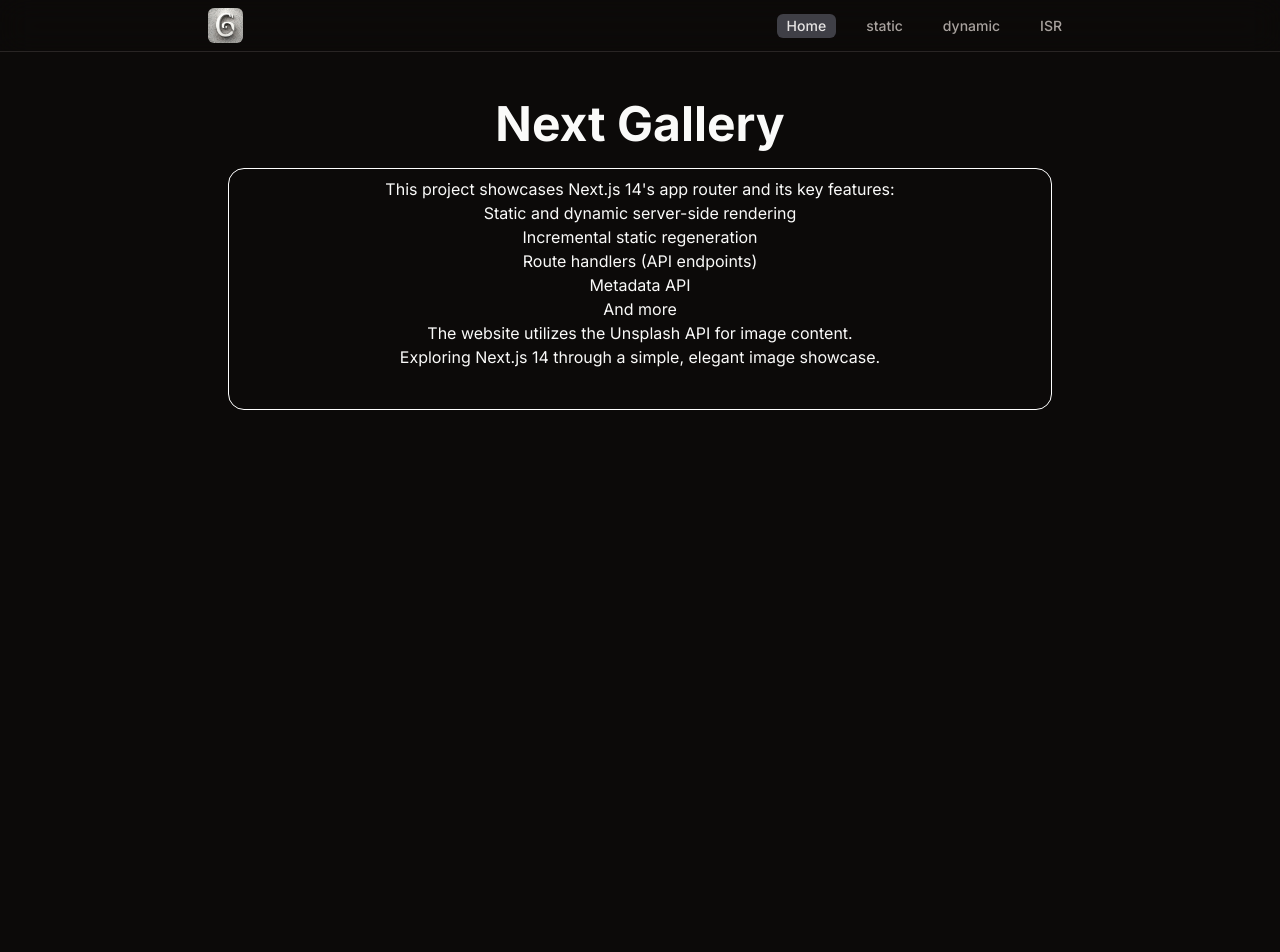
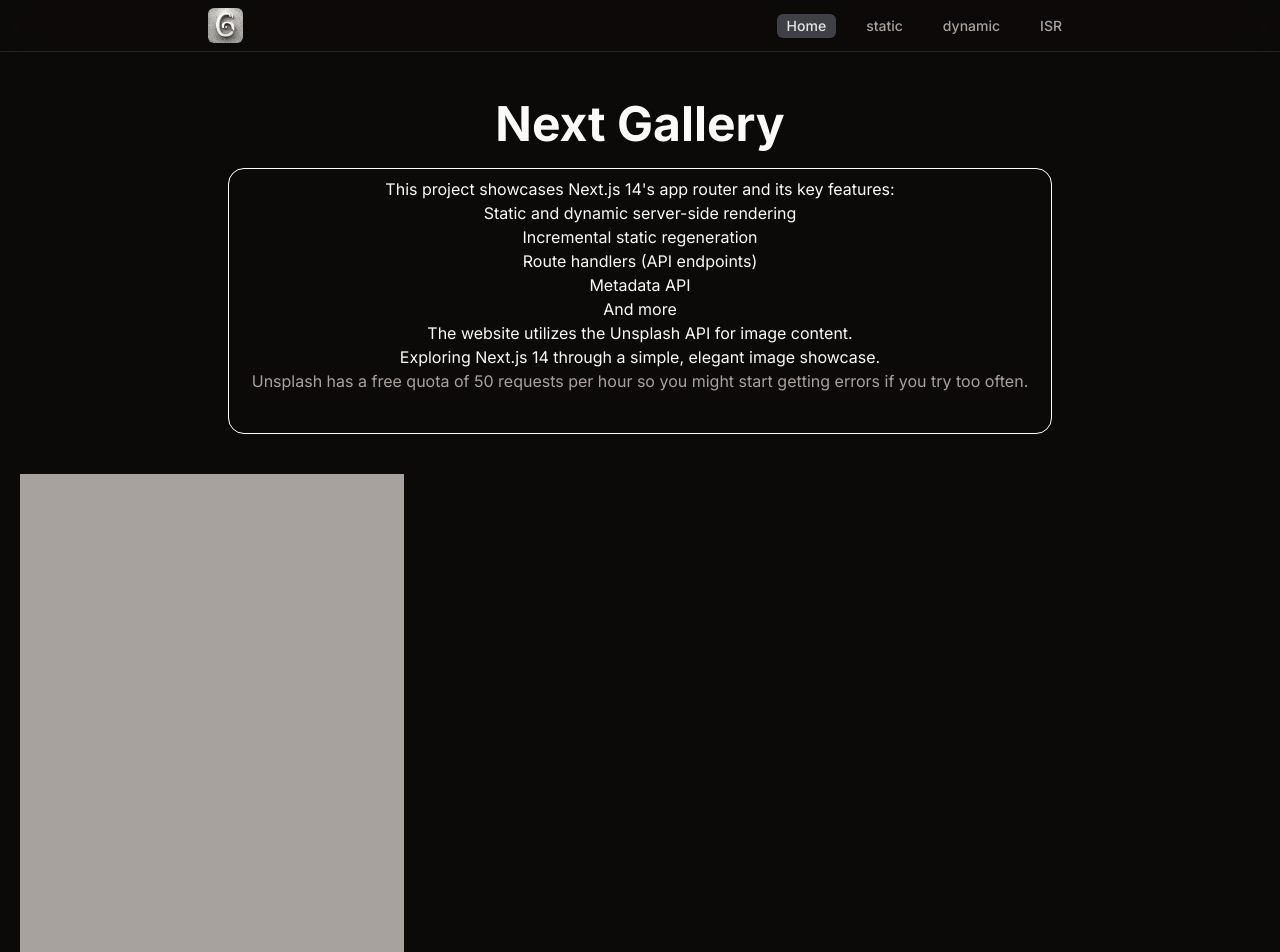
Before and after one commit to Aleesssino/next-gallery, a Next.js app: page / in a window 1280 px wide. Shown: the top 952 px of the page. Before the commit the page ends 800 px from the top, so only its background shows below. Built offline with nearby package versions, Linux system fonts and the light colour scheme.

Commit message:
chore: Update About section

```diff
--- a/src/app/page.tsx
+++ b/src/app/page.tsx
@@ -5,7 +5,6 @@
     <main className="text-center pt-12 px-5">
       <h1 className="font-bold mb-5 text-4xl md:text-5xl">Next Gallery</h1>
       <InfoCard>
-        <section>
         <p>
           This project showcases Next.js 14&apos;s app router and its key
           features:
@@ -22,8 +21,13 @@
         <p>The website utilizes the Unsplash API for image content.</p>
 
         <p>Exploring Next.js 14 through a simple, elegant image showcase.</p>
-        </section>
+
+        <p className="text-stone-400">
+          Unsplash has a free quota of 50 requests per hour so you might start
+          getting errors if you try too often.
+        </p>
       </InfoCard>
+      <div className="w-96 h-[800px] bg-stone-400"></div>
     </main>
   );
 }
```
Lines whose indentation alone changed are shown as unchanged.
